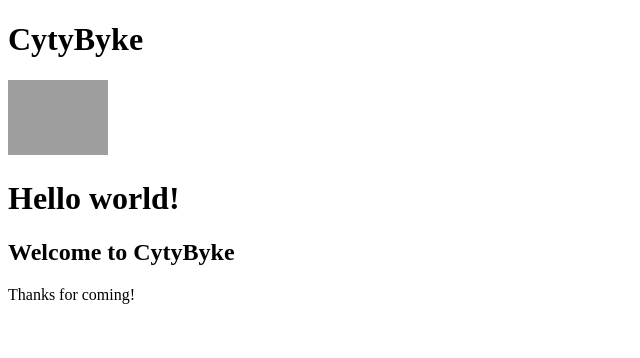
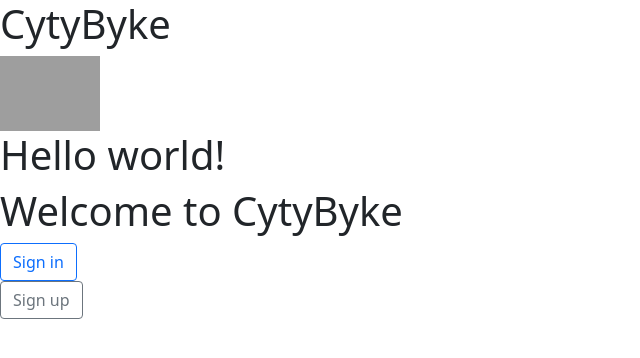
Before and after one commit to clyman23/cytybyke, a Flask app: page / in a window 1280 px wide. Shown: the top 358 px of the page, without its empty margins (0-640 px from the left). Run offline with Flask 2, Linux system fonts and the light colour scheme; grey boxes are pictures that could not be loaded.

Commit message:
Updates landing page and adds sign-in and sign-up pages
Updates to utilize layouts

Adds links to buttons

```diff
--- a/cytybyke/__init__.py
+++ b/cytybyke/__init__.py
@@ -6,6 +6,14 @@ app = Flask(__name__)
 def homepage():
     return render_template("main.html")
 
+@app.route("/sign-in")
+def sign_in():
+    return render_template("sign-in.html")
+
+@app.route("/sign-up")
+def sign_up():
+    return render_template("sign-up.html")
+
 
 if __name__ == "__main__":
-    app.run()
+    app.run(debug=True)
--- a/cytybyke/templates/footer.html
+++ /dev/null
@@ -1,5 +0,0 @@
-<!DOCTYPE html>
-
-<footer>
-    <p>Thanks for coming!</p>
-</footer>
--- a/cytybyke/templates/header.html
+++ /dev/null
@@ -1,6 +0,0 @@
-<!DOCTYPE html>
-
-<header>
-    <h1>CytyByke</h1>
-    <img src="https://cdn.vectorstock.com/i/1000x1000/21/42/bike-logo-icon-design-template-vector-27462142.webp" width="100" height="75">
-</header>
--- /dev/null
+++ b/cytybyke/templates/layout.html
@@ -0,0 +1,22 @@
+<!DOCTYPE html>
+<html lang="en">
+
+<head>
+    <!-- Required meta tags -->
+    <meta charset="utf-8">
+    <meta name="viewport" content="width=device-width, initial-scale=1">
+
+    <!-- Bootstrap CSS -->
+    <link href="https://cdn.jsdelivr.net/npm/bootstrap@5.0.2/dist/css/bootstrap.min.css" rel="stylesheet" integrity="sha384-EVSTQN3/azprG1Anm3QDgpJLIm9Nao0Yz1ztcQTwFspd3yD65VohhpuuCOmLASjC" crossorigin="anonymous">
+</head>
+
+<body>
+    <header>
+        <h1>CytyByke</h1>
+        <img src="https://cdn.vectorstock.com/i/1000x1000/21/42/bike-logo-icon-design-template-vector-27462142.webp" width="100" height="75">
+    </header>
+    {% block content %}{% endblock %}
+    <script src="https://cdn.jsdelivr.net/npm/bootstrap@5.0.2/dist/js/bootstrap.bundle.min.js" integrity="sha384-MrcW6ZMFYlzcLA8Nl+NtUVF0sA7MsXsP1UyJoMp4YLEuNSfAP+JcXn/tWtIaxVXM" crossorigin="anonymous"></script>
+</body>
+
+</html>
--- a/cytybyke/templates/main.html
+++ b/cytybyke/templates/main.html
@@ -1,8 +1,12 @@
-<!DOCTYPE html>
+{% extends "layout.html" %}
 
-{% include "header.html" %}
-
+{% block content %}
 <h1>Hello world!</h1>
-<h2>Welcome to CytyByke</h2>
-
-{% include "footer.html" %}
+<h1>Welcome to CytyByke</h1>
+<div>
+    <a class="btn btn-outline-primary" href="/sign-in">Sign in</a>
+</div>
+<div>
+    <a class="btn btn-outline-secondary" href="/sign-in">Sign up</a>
+</div>
+{% endblock content %}
--- /dev/null
+++ b/cytybyke/templates/sign-in.html
@@ -0,0 +1,5 @@
+{% extends "layout.html" %}
+
+{% block content %}
+<h1>Welcome to sign-in page</h1>
+{% endblock content %}
--- /dev/null
+++ b/cytybyke/templates/sign-up.html
@@ -0,0 +1,5 @@
+{% extends "layout.html" %}
+
+{% block content %}
+<h1>Welcome to sign-up page</h1>
+{% endblock content %}
```
Also changed, not shown: 1 other file.
